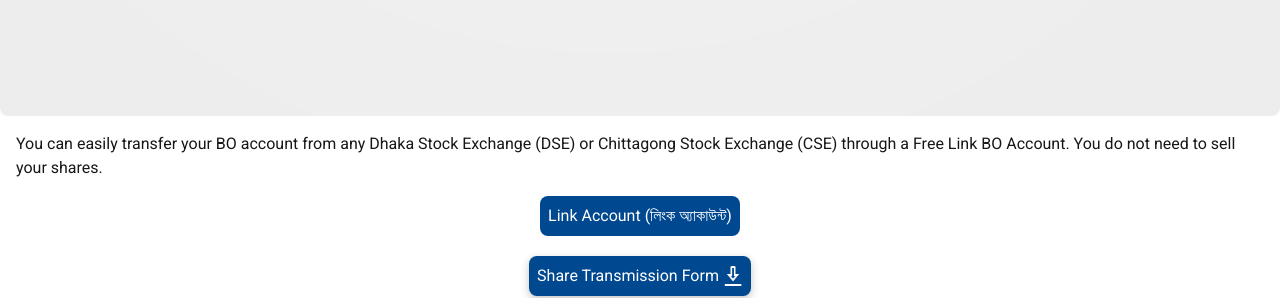
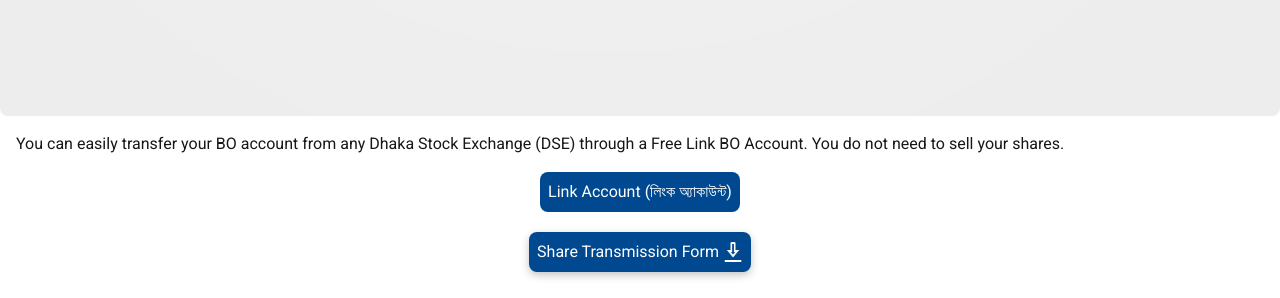
Before and after one commit to MidwaySecurities/midwaybd, a Next.js app: page /link-bo-account in a window 1280 px wide. Shown: the part 1980-2278 px from the top of the page. Built offline with nearby package versions, Linux system fonts and the light colour scheme.

Commit message:
update made

```diff
--- a/app/globals.css
+++ b/app/globals.css
@@ -72,7 +72,7 @@
     /* border: 1px solid #007CFF; */
     display: flex;
     padding: .5rem 1.3rem;
-    font-size: 16PX;
+    font-size: 14px;
     /* background: #007CFF; */
     min-height: 38px;
     text-align: center;
--- a/app/link-bo-account/page.jsx
+++ b/app/link-bo-account/page.jsx
@@ -12,7 +12,7 @@
         <img className='w-full rounded-lg' src={`images/link-bo/Link-BO-2.jpg`} alt='Link BO account' width={100} height={100} />
       </div>
       <p className='px-4 mt-4'>
-        You can easily transfer your BO account from any Dhaka Stock Exchange (DSE) or Chittagong Stock Exchange (CSE) through a Free Link BO Account. You do not need to sell your shares.
+        You can easily transfer your BO account from any Dhaka Stock Exchange (DSE) through a Free Link BO Account. You do not need to sell your shares.
       </p>
 
       <div className='p-4 flex justify-center'>
--- a/app/page.js
+++ b/app/page.js
@@ -28,7 +28,7 @@
 const tabs = [
   { id: "blog", label: "Navigating the Evolving Bangladesh Capital Market: Key Trends for Q3 2025", content: "In this post, we explore the latest movements in Bangladesh’s capital market as of Q3 2025. Covering top-performing brokerage firms, emerging investor preferences, and innovative service models like mobile trading and digital onboarding, this article offers actionable insights for investors, analysts, and industry stakeholders—backed by data on turnover rankings and technology-driven changes in brokerage offerings.", createdAt: "2025-08-01" },
   { id: "visual", label: "Bangladesh Capital Market Outlook: Key Investment Insights for 2025", content: "Stay ahead of the curve with our in-depth research on Bangladesh’s capital market. This report highlights the latest market trends, sector performance, and policy changes shaping investment opportunities in 2025. Backed by data and expert analysis, it provides valuable guidance for retail and institutional investors to make informed trading decisions.", createdAt: "2025-08-02" },
-  { id: "news", label: "DSE and CSE Market Update – August 2025", content: "Daily highlights of trading activity from Dhaka and Chittagong Stock Exchanges, including index performance, top gainers, and turnover leaders.", createdAt: "2025-08-03" },
+  { id: "news", label: "DSE Market Update – August 2025", content: "Daily highlights of trading activity from Dhaka and Chittagong Stock Exchanges, including index performance, top gainers, and turnover leaders.", createdAt: "2025-08-03" },
 ];
 export default function Home({ searchParams }) {
   const activeCity = searchParams.tab?.toLowerCase() || "london";
```
